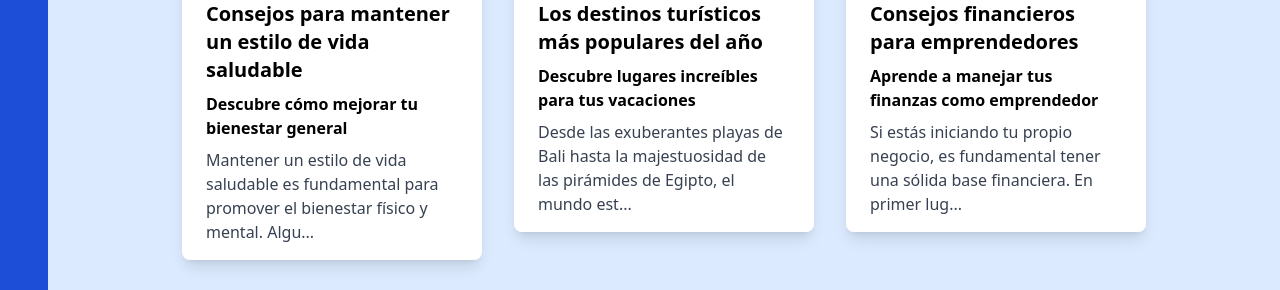
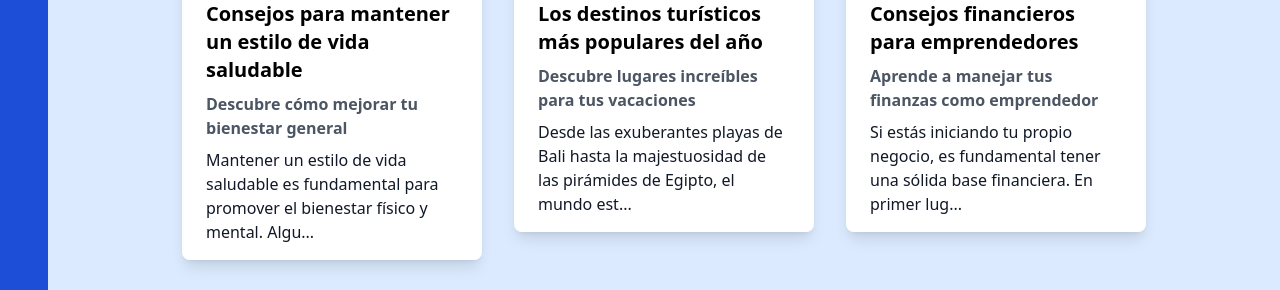
Before and after one commit to irenealcaine/el-rincon-de-no-pensar, a React (Create React App) app: page /projects/blog in a window 1280 px wide. Shown: the part 408-698 px from the top of the page. Built offline with nearby package versions, Linux system fonts and the light colour scheme; grey boxes are pictures that could not be loaded.

Commit message:
Update BlogPosts.jsx

```diff
--- a/src/Components/BlogPosts.jsx
+++ b/src/Components/BlogPosts.jsx
@@ -26,8 +26,8 @@ const BlogPosts = ({
           <h2 className="font-bold text-xl mb-2 hover:text-gray-600">
             {title}
           </h2>
-          <h3 className="font-bold mb-2 hover:text-gray-600">{subtitle}</h3>
-          <p className="text-gray-700 text-base">{shortenedExcerpt}</p>
+          <h3 className="font-bold mb-2 text-gray-600">{subtitle}</h3>
+          <p className="text-gray-900 text-base">{shortenedExcerpt}</p>
         </div>
       </a>
     </div>
```
